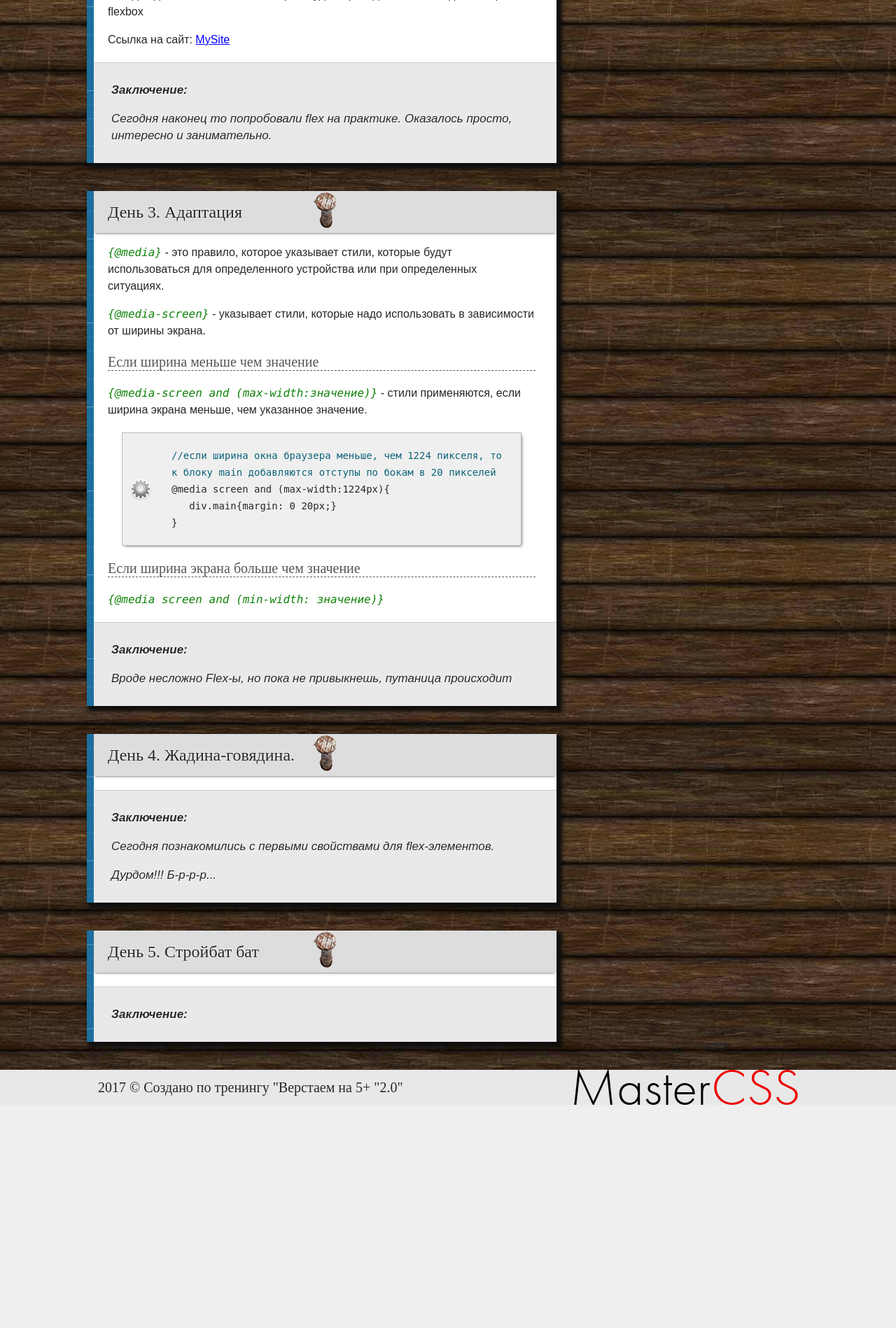
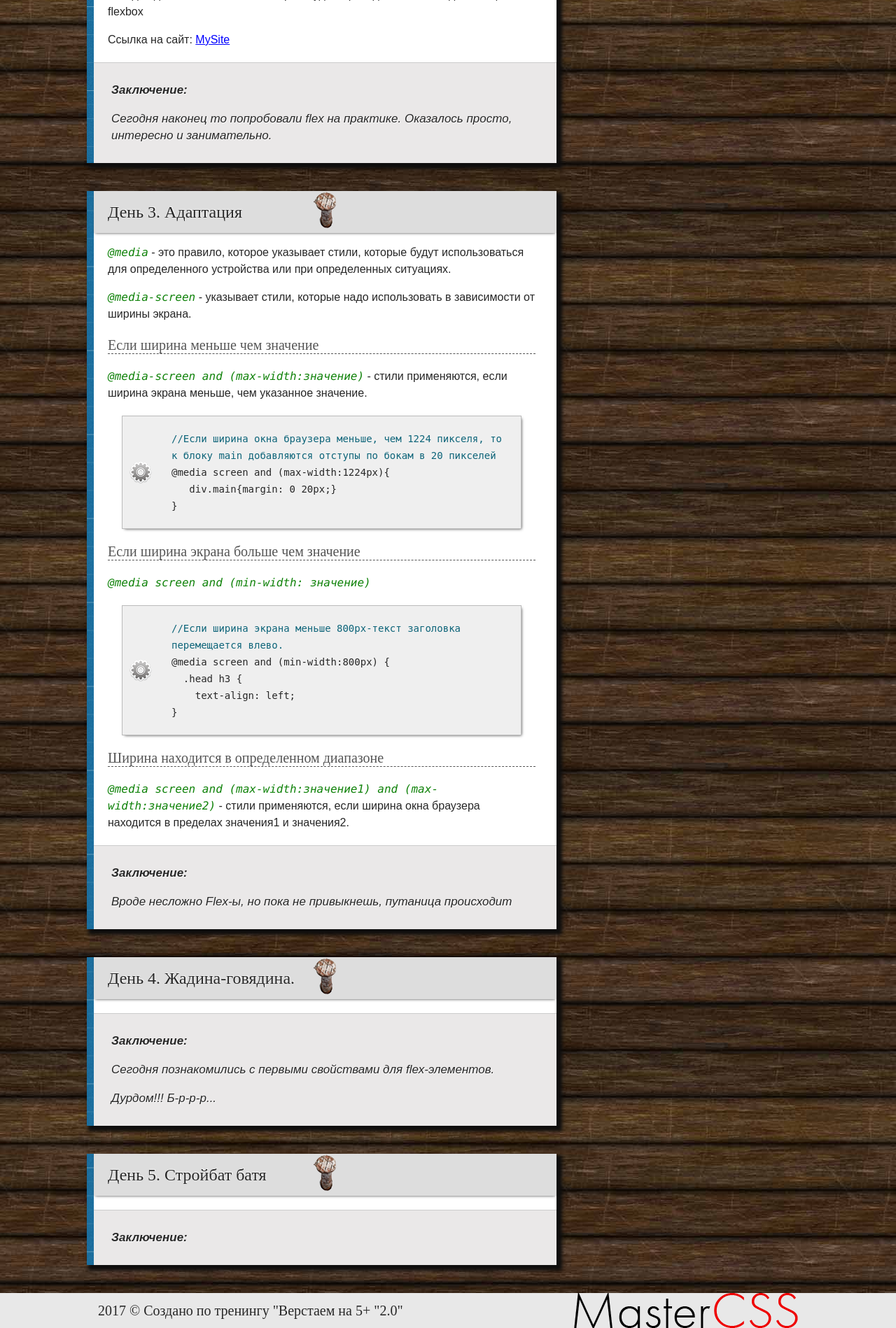
Before and after one commit to Dementrum/study-blog, a PHP site: page /week10.html in a window 1280 px wide. Shown: the part 766-2664 px from the top of the page at 70% size. Before the commit the page ends 2345 px from the top, so only its background shows below. Run offline with PHP 8.4, Linux system fonts and the light colour scheme; some libraries are stand-ins or nearby versions; some web fonts are replaced.

Commit message:
media add

```diff
--- a/note/week10.html
+++ b/note/week10.html
@@ -107,16 +107,27 @@
 				<section>
 					<div class="day">
 						<h2 id="d3">День 3. Адаптация</h2>
-						<p><span class="ss">@media</span> - это правило, которое указывает стили, которые будут использоваться для определенного устройства или при определенных ситуациях.</p>
-						<p><span class="ss">@media-screen</span> - указывает стили, которые надо использовать в зависимости от ширины экрана.</p>
+						<p><span class="style">@media</span> - это правило, которое указывает стили, которые будут использоваться для определенного устройства или при определенных ситуациях.</p>
+						<p><span class="style">@media-screen</span> - указывает стили, которые надо использовать в зависимости от ширины экрана.</p>
 						<h3>Если ширина меньше чем значение</h3>
-						<p><span class="ss">@media-screen and (max-width:значение)</span> - стили применяются, если ширина экрана меньше, чем указанное значение.</p>
-						<pre><span class="faq">//если ширина окна браузера меньше, чем 1224 пикселя, то к блоку main добавляются отступы по бокам в 20 пикселей</span>
+						<p><span class="style">@media-screen and (max-width:значение)</span> - стили применяются, если ширина экрана меньше, чем указанное значение.</p>
+						<pre>
+							<span class="faq">//Если ширина окна браузера меньше, чем 1224 пикселя, то к блоку main добавляются отступы по бокам в 20 пикселей</span>
 	          @media screen and (max-width:1224px){
 	          &nbsp;&nbsp;&nbsp;div.main{margin: 0 20px;}
-	          }</pre>
+						}
+					</pre>
 						<h3>Если ширина экрана больше чем значение</h3>
-						<p><span class="ss">@media screen and (min-width: значение)</span></p>
+						<p><span class="style">@media screen and (min-width: значение)</span></p>
+						<pre>
+							<span class="faq">//Если ширина экрана меньше 800px-текст заголовка перемещается влево.</span>
+							@media screen and (min-width:800px) {
+							&nbsp;&nbsp;.head h3 {
+							&nbsp;&nbsp;&nbsp;&nbsp;text-align: left;
+								}
+						</pre>
+						<h3>Ширина находится в определенном диапазоне</h3>
+						<p><span class="style">@media screen and (max-width:значение1) and  (max-width:значение2)</span> - стили применяются, если ширина окна браузера находится в пределах значения1 и значения2.</p>
 						<div class="close">
 							<p><b>Заключение:</b></p>
 							<p>Вроде несложно Flex-ы, но пока не привыкнешь, путаница происходит</p>
@@ -136,7 +147,7 @@
 				</section>
 				<section>
 					<div class="day">
-						<h2 id="d5">День 5. Стройбат бат</h2>
+						<h2 id="d5">День 5. Стройбат батя</h2>
 
 						<div class="close">
 							<p><b>Заключение:</b>
```
Also changed, not shown: note/exam1/style.css (+13 -32 lines).
